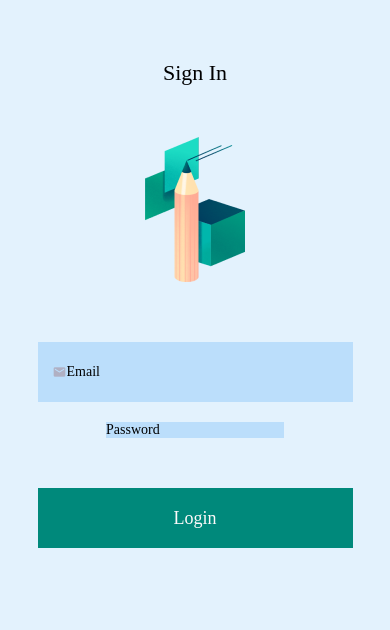
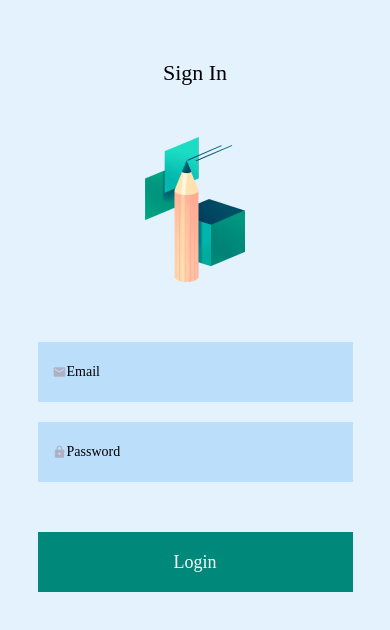
Before and after one commit to mateusrizzo/timetracker-mobile, a React Native app: screen / in a window 390 px wide. Shown: the top 630 px of the page. Built offline with nearby package versions, Linux system fonts and the light colour scheme.

Commit message:
Added icons and styled input on login page

```diff
--- a/src/Pages/Login/Index.js
+++ b/src/Pages/Login/Index.js
@@ -25,10 +25,10 @@ export default function Login() {
             <Icon name="mail" size={14} color="#B0B0C3" style={styles.icon} />
             <TextInput style={styles.input} placeholder="Email" />
           </View>
-          <TextInput
-            style={[styles.input, styles.bottomInput]}
-            placeholder="Password"
-          />
+          <View style={[styles.inputContainer, styles.bottomInput]}>
+            <Icon name="lock" size={14} color="#B0B0C3" style={styles.icon} />
+            <TextInput style={styles.input} placeholder="Password" />
+          </View>
         </View>
         <TouchableOpacity style={styles.loginButton}>
           <Text style={styles.buttonText}>Login</Text>
```
